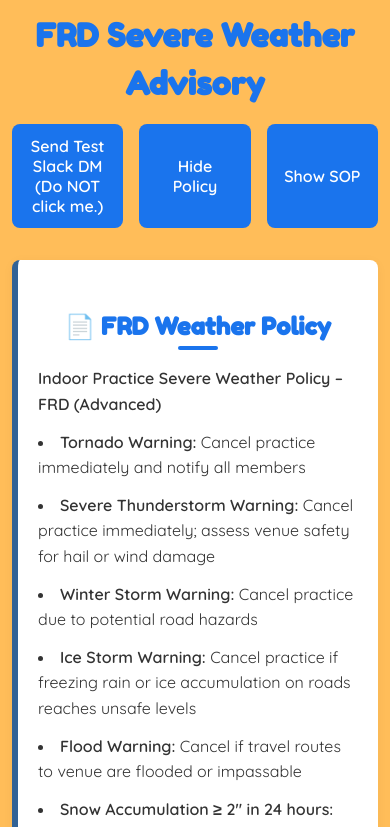
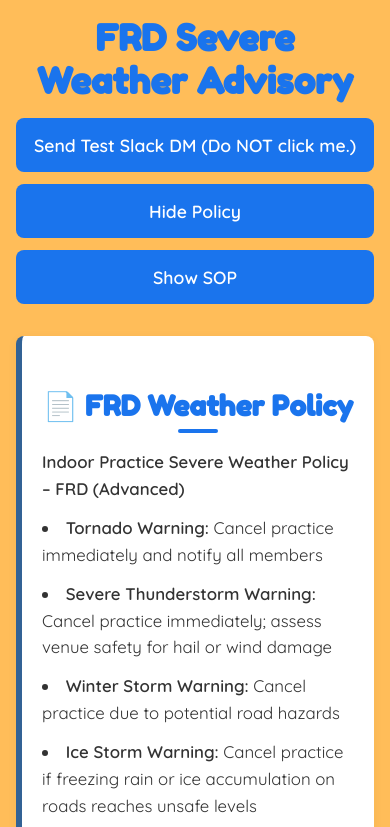
Before and after one commit to catfishbilliam/frdweather, a plain HTML site: page index.html in a window 390 px wide. Both pictures are taken after a click on the button "Show Policy". Shown: the top 827 px of the page. Drawn offline with nearby package versions, Linux system fonts and the light colour scheme; no server answers.

Commit message:
furhter enlargements for mobile

```diff
--- a/style.css
+++ b/style.css
@@ -208,36 +208,49 @@
   margin-top: 0.5rem;
 }
 
-@media (max-width: 768px) {
-  .container {
+@media (max-width: 480px) {
+  body {
+    padding: 1rem;
+    font-size: 1.05rem;
+  }
+
+  h1 {
+    font-size: 2.25rem;
+    line-height: 1.2;
+    text-align: center;
+  }
+
+  h2 {
+    font-size: 1.75rem;
+    text-align: center;
+  }
+
+  h3 {
+    font-size: 1.25rem;
+  }
+
+  p,
+  ul,
+  li,
+  blockquote {
+    font-size: 1.05rem;
+  }
+
+  .forecast-card {
+    flex: 1 1 100%;
+    min-width: 140px;
+    padding: 1rem;
+  }
+
+  .policy-toggle {
+    width: 100%;
+    font-size: 1.1rem;
+    padding: 1rem;
+  }
+
+  .button-row {
     flex-direction: column;
-  }
-  .card {
-    flex: 1 1 100%;
+    gap: 0.75rem;
+    align-items: center;
   }
 }
-
-@media (max-width: 480px) {
-  body {
-    padding: 0.75rem;
-  }
-  h1 {
-    font-size: 2rem;
-    text-align: center;
-  }
-  h2 {
-    font-size: 1.5rem;
-    text-align: center;
-  }
-  p, ul, li, blockquote {
-    font-size: 1rem;
-  }
-  .forecast-card {
-    flex: 1 1 45%;
-    min-width: 100px;
-  }
-  .policy-toggle {
-    width: 160px;
-    font-size: 1rem;
-  }
-}
```
